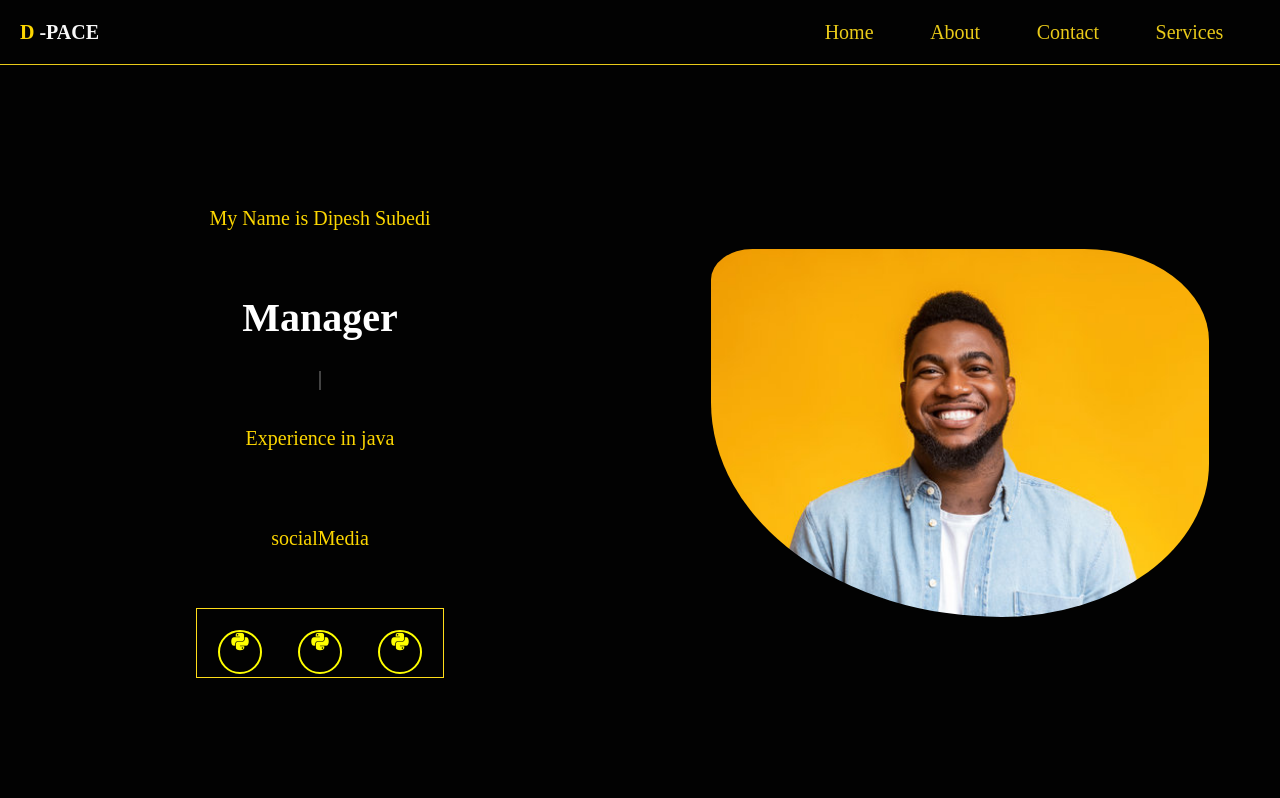
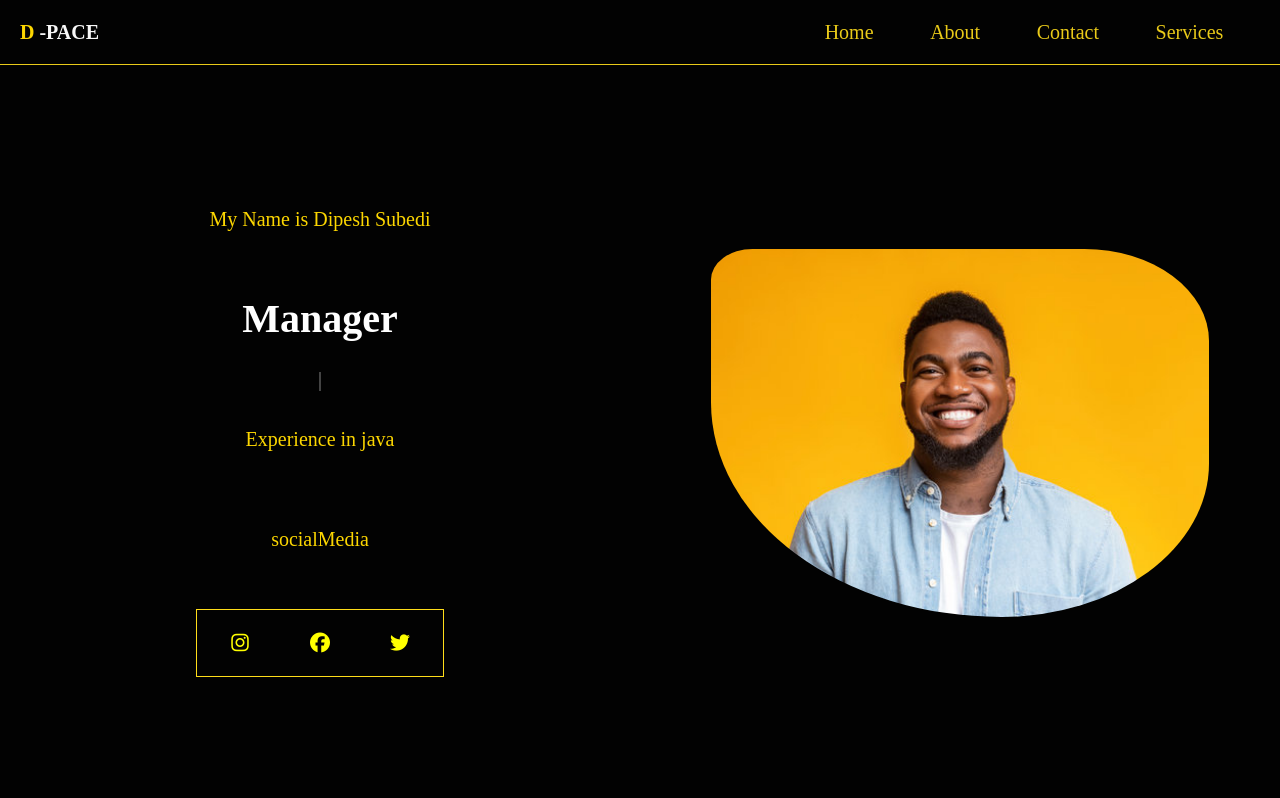
Before and after one commit to dipeshsubedi77/myportfoliowebproject, a plain HTML site: page index.htm in a window 1280 px wide. Shown: the top 798 px of the page. Drawn offline with nearby package versions, Linux system fonts and the light colour scheme.

Commit message:
first commit

```diff
--- a/index.htm
+++ b/index.htm
@@ -30,9 +30,9 @@
 
 
             <div class="socialMedia">
-                <a href="https//github.com"><i class="fa-brands fa-python"></i></a>
-               <a href="https://www.facebook.com/home.php"> <i class="fa-brands fa-python"></i></a>
-                <a href=""><i class="fa-brands fa-python"></i></a>
+                <a href="https//github.com"><i class="fa-brands fa-instagram"></i></a>
+               <a href="https://www.facebook.com/home.php"> <i class="fa-brands fa-facebook"></i></a>
+                <a href=""><i class="fa-brands fa-twitter"></i></a>
 
 
 
--- a/style.css
+++ b/style.css
@@ -112,16 +112,16 @@ nav ul li:hover{
 
     width:2rem ;
     border-radius: 50%;
-    height: 2rem;
+    height: 1.5rem;
     cursor: pointer;
-    border:2px solid yellow;
+
     text-align: center;
     color: yellow;
 
 
 }
 .socialMedia i:hover{
-    border: 3px solid white;
+
     color: white;
 
 }
```
